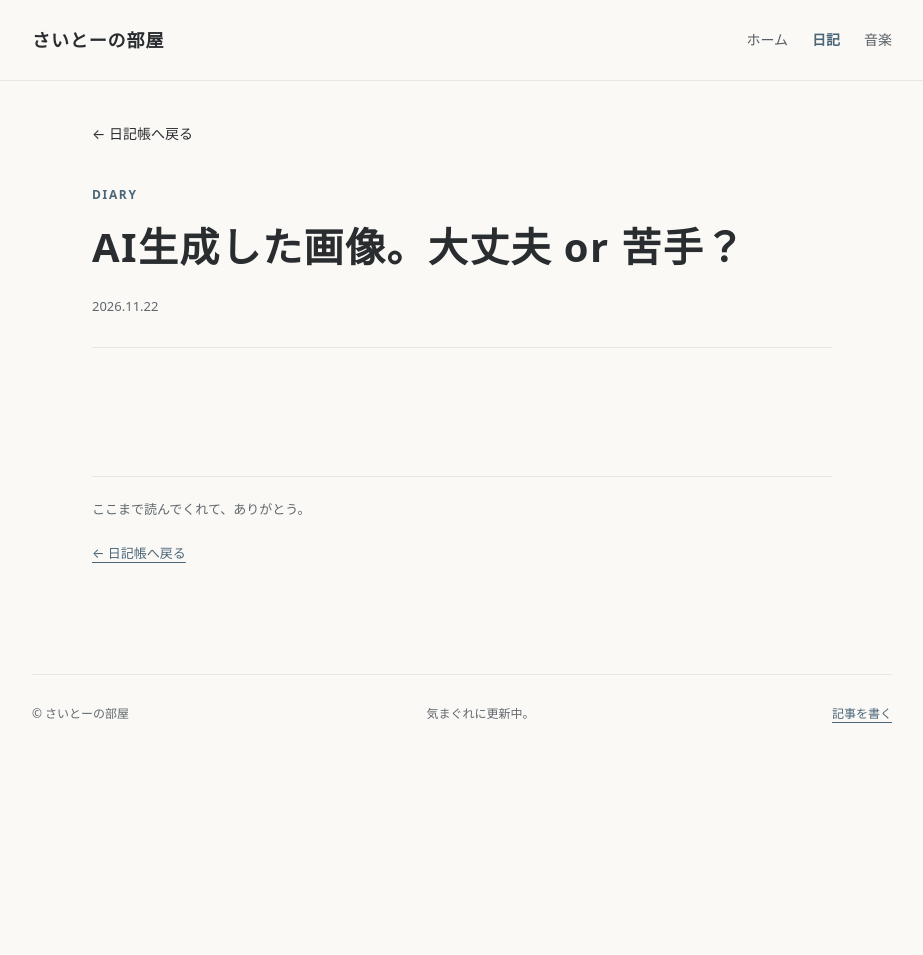
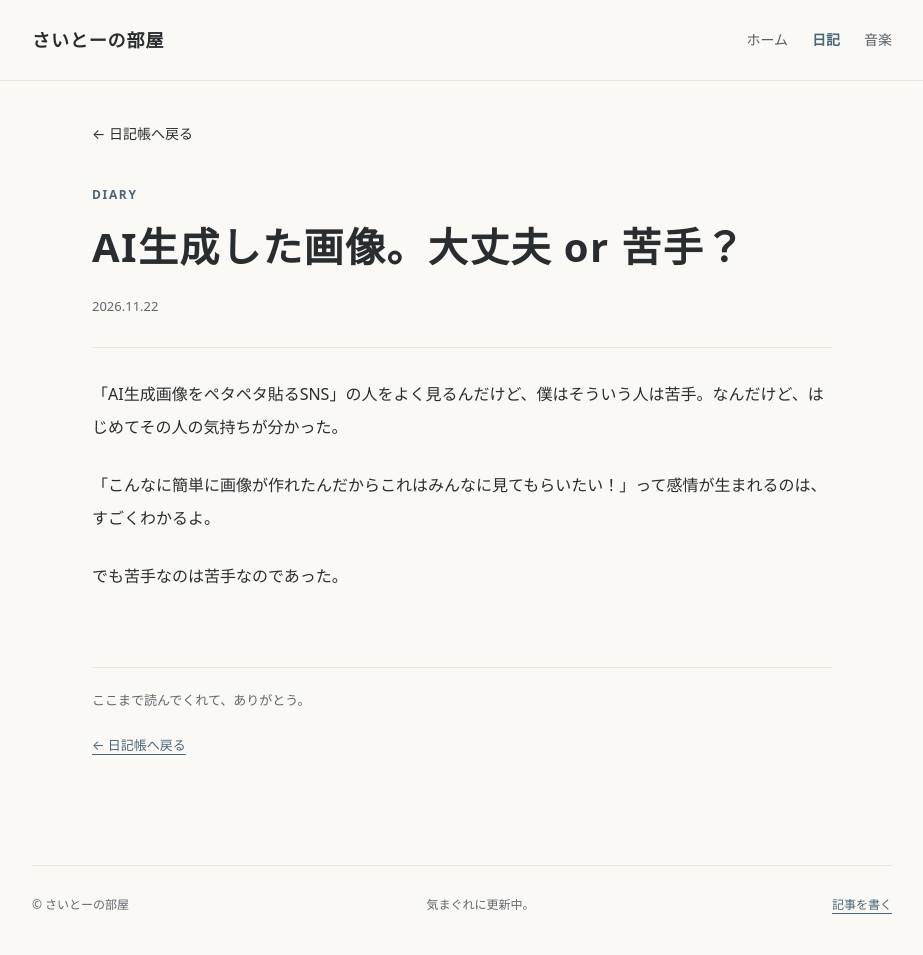
Before and after one commit to kuukiyomeyo/saito-room, a Jekyll site: the page built from _posts/diary/2026-11-22-2b8d9b6c-7ffc-4250-809f-6d2e174d15bf.md, in a window 1280 px wide. Shown: the whole page, without its empty margins (178-1101 px from the left). Built offline with Jekyll 4.4.1, drawn with Linux system fonts in a browser that asks for light colours; before the commit the page ends 900 px from its top, so only the background shows below that.

Commit message:
Update _posts/diary/2026-11-22-2b8d9b6c-7ffc-4250-809f-6d2e174d15bf.md (via Pages CMS)

```diff
--- a/_posts/diary/2026-11-22-2b8d9b6c-7ffc-4250-809f-6d2e174d15bf.md
+++ b/_posts/diary/2026-11-22-2b8d9b6c-7ffc-4250-809f-6d2e174d15bf.md
@@ -5,7 +5,14 @@ description: 都市伝説かと思っていたけど気付いたら飲食店がA
 entry_id: 2b8d9b6c-7ffc-4250-809f-6d2e174d15bf
 section: diary
 category: diary
+thumbnail_clipboard: <img
+  src="blob:https://app.pagescms.org/18140aa8-1709-42c8-b771-37b43f10f503"
+  alt="image.png"><p></p>
 ---
+「AI生成画像をペタペタ貼るSNS」の人をよく見るんだけど、僕はそういう人は苦手。なんだけど、はじめてその人の気持ちが分かった。
 
 
-![](file:///C:/Users/blitz/Downloads/mitya-fushimi-inari-selfie-2d.jpg)
+
+「こんなに簡単に画像が作れたんだからこれはみんなに見てもらいたい！」って感情が生まれるのは、すごくわかるよ。
+
+でも苦手なのは苦手なのであった。
```
